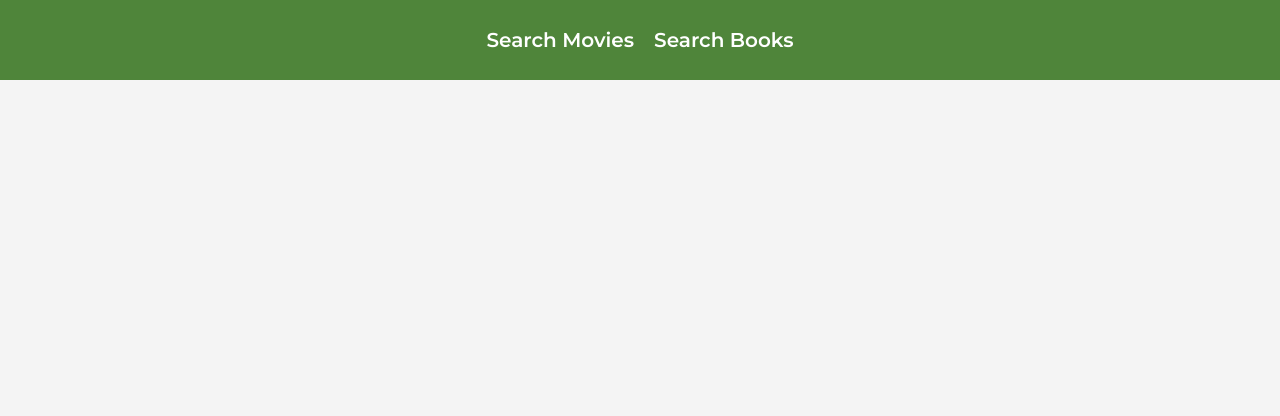
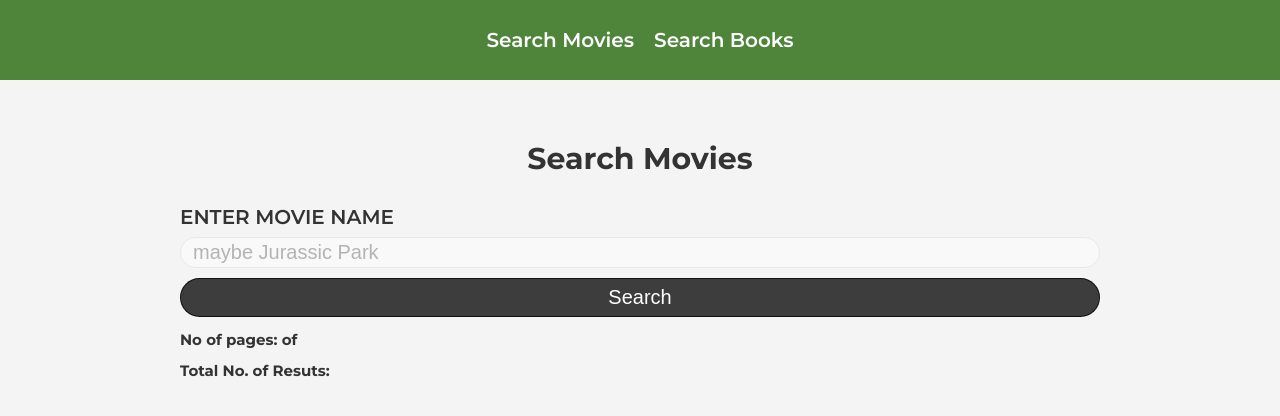
Before and after one commit to tarun-soni/-React-Movie-Search, a React (Create React App) app: page /movies in a window 1280 px wide. Shown: the top 416 px of the page. Built offline with nearby package versions, Linux system fonts and the light colour scheme.

Commit message:
fixes | updated README

```diff
--- a/src/App.js
+++ b/src/App.js
@@ -10,7 +10,7 @@ function App() {
       <div className="App">
         <Nav />
         <Switch>
-          <Route path="/contact" exact component={MovieTab} />
+          <Route path="/movies" exact component={MovieTab} />
           <Route path="/books" exact component={BooksTab} />
         </Switch>
       </div>
--- a/src/components/Nav.js
+++ b/src/components/Nav.js
@@ -9,7 +9,7 @@ function Nav() {
     <div className="App">
       <nav>
         <ul className="nav-links">
-          <Link style={navStyle} to="/contact">
+          <Link style={navStyle} to="/movies">
             <li>Search Movies</li>
           </Link>
           <Link style={navStyle} to="/books">
--- a/src/pages/BooksTab.js
+++ b/src/pages/BooksTab.js
@@ -6,7 +6,7 @@ function BooksTab() {
 
 
     <div className="container">
-      <h1 className="title">React Books Search</h1>
+      <h1 className="title">Search Books</h1>
       <SearchBook />
     </div>
   );
--- a/src/pages/MovieTab.js
+++ b/src/pages/MovieTab.js
@@ -4,7 +4,7 @@ import SearchMovies from '../components/SearchMovies';
 function MovieTab() {
   return (
     <div className="container">
-      <h1 className="title">React Movie Search</h1>
+      <h1 className="title"> Search Movies</h1>
       <SearchMovies/>
     </div>
   );
```
Also changed, not shown: public/manifest.json, 1 other file (tests, documents, lock files or other folders).
